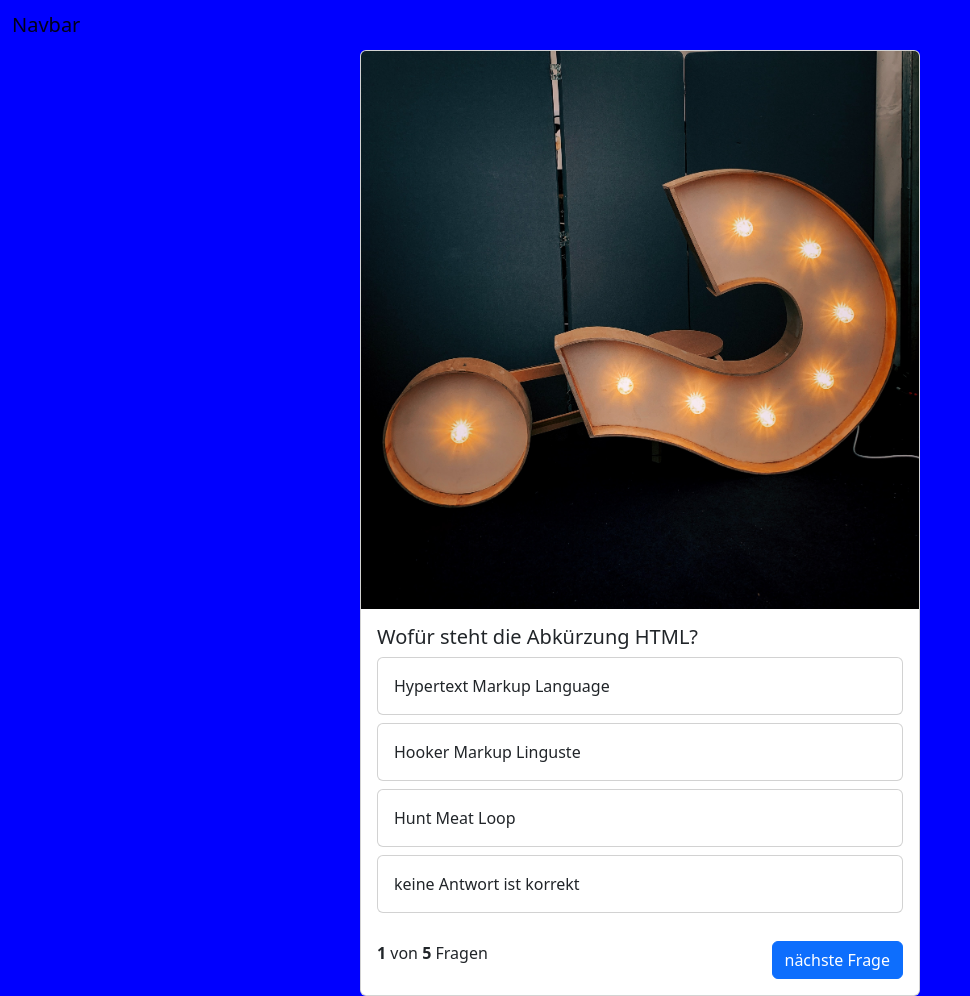
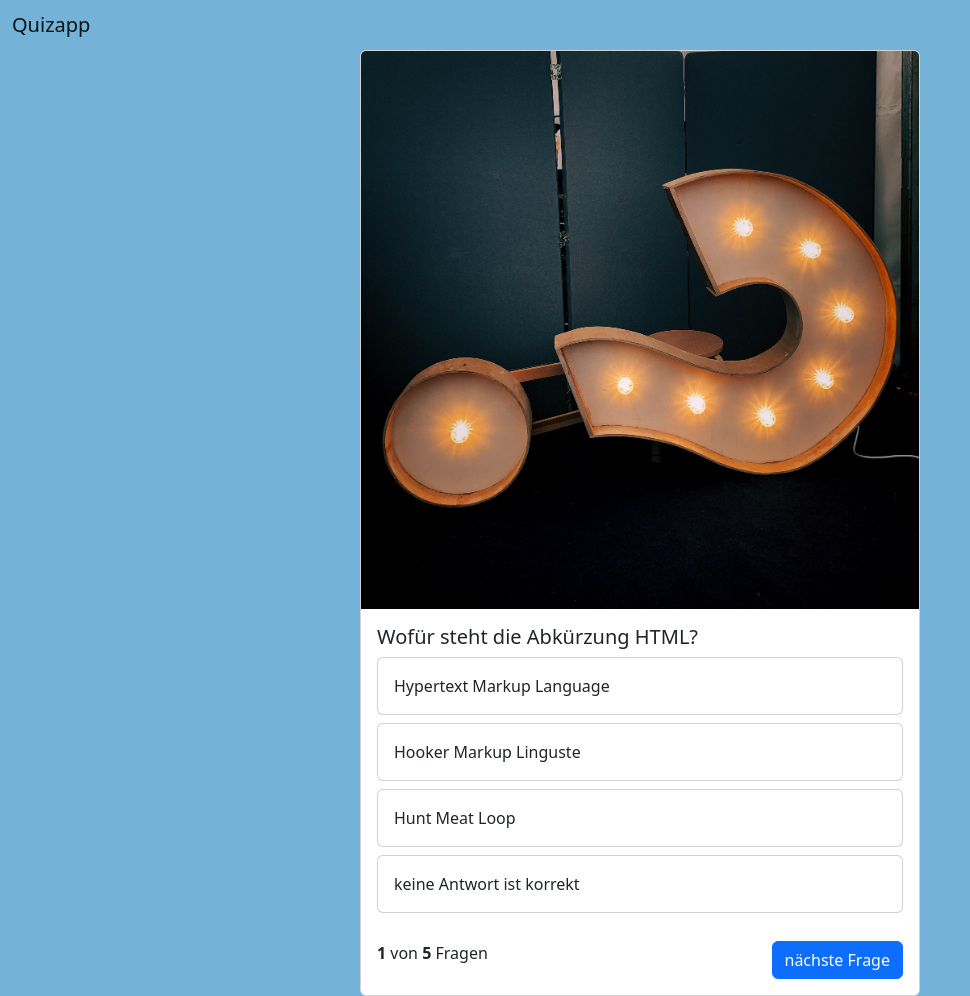
Before and after one commit to T-Syllow/Quizapp, a website: page index.html in a window 1280 px wide. Shown: the whole page, without its empty margins (0-970 px from the left). Drawn offline with nearby package versions, Linux system fonts and the light colour scheme.

Commit message:
background color changed

```diff
--- a/index.html
+++ b/index.html
@@ -12,7 +12,7 @@
 <body onload="init()">
     <nav class="navbar bg-body-tertiary">
         <div class="container-fluid">
-          <span class="navbar-brand mb-0 h1">Navbar</span>
+          <span class="navbar-brand mb-0 h1">Quizapp</span>
         </div>
     </nav>
 
--- a/style.css
+++ b/style.css
@@ -1,5 +1,5 @@
 body {
-    background-color: blue !important;
+    background-color: rgba(117, 178, 216, 1) !important;
 }
 
 .quizcard {
@@ -14,7 +14,7 @@ body {
 
 .container {
     min-height: 100vh;
-    background-color: blue !important;
+    background-color: rgba(117, 178, 216, 1) !important;
     display: flex;
     justify-content: center;
     align-items: center;
```
